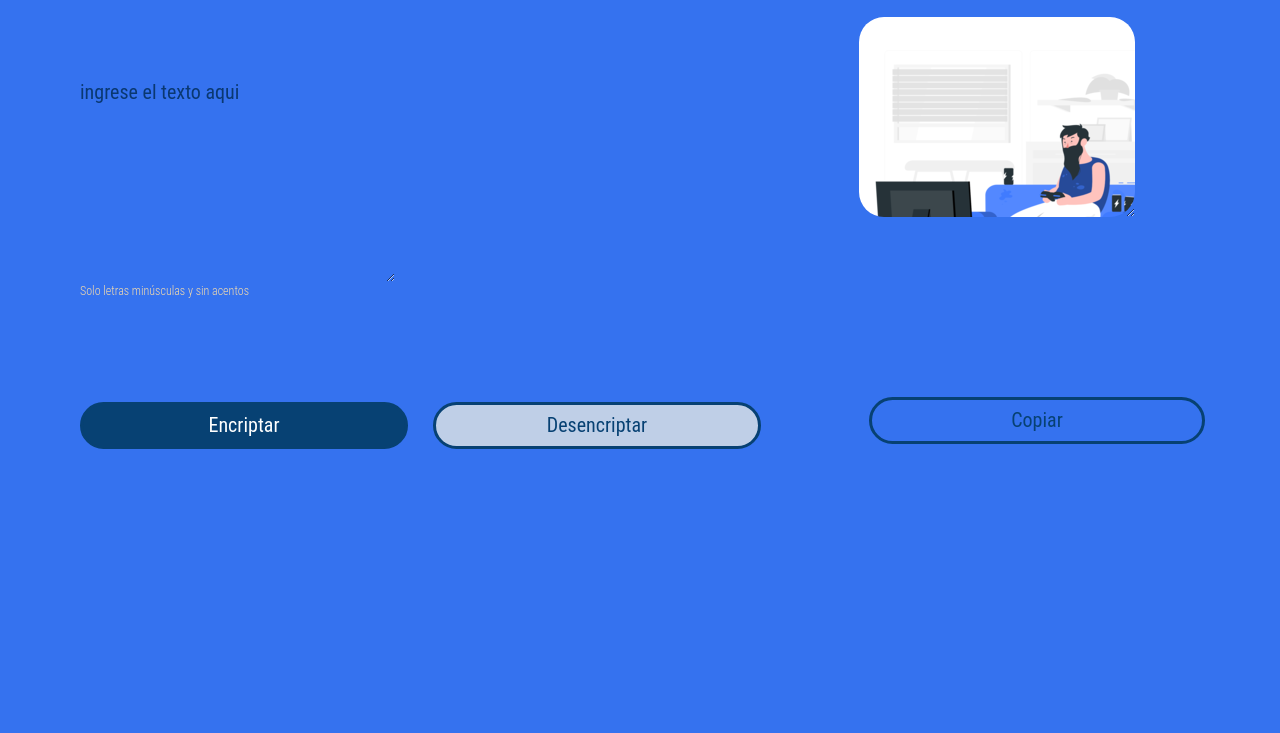
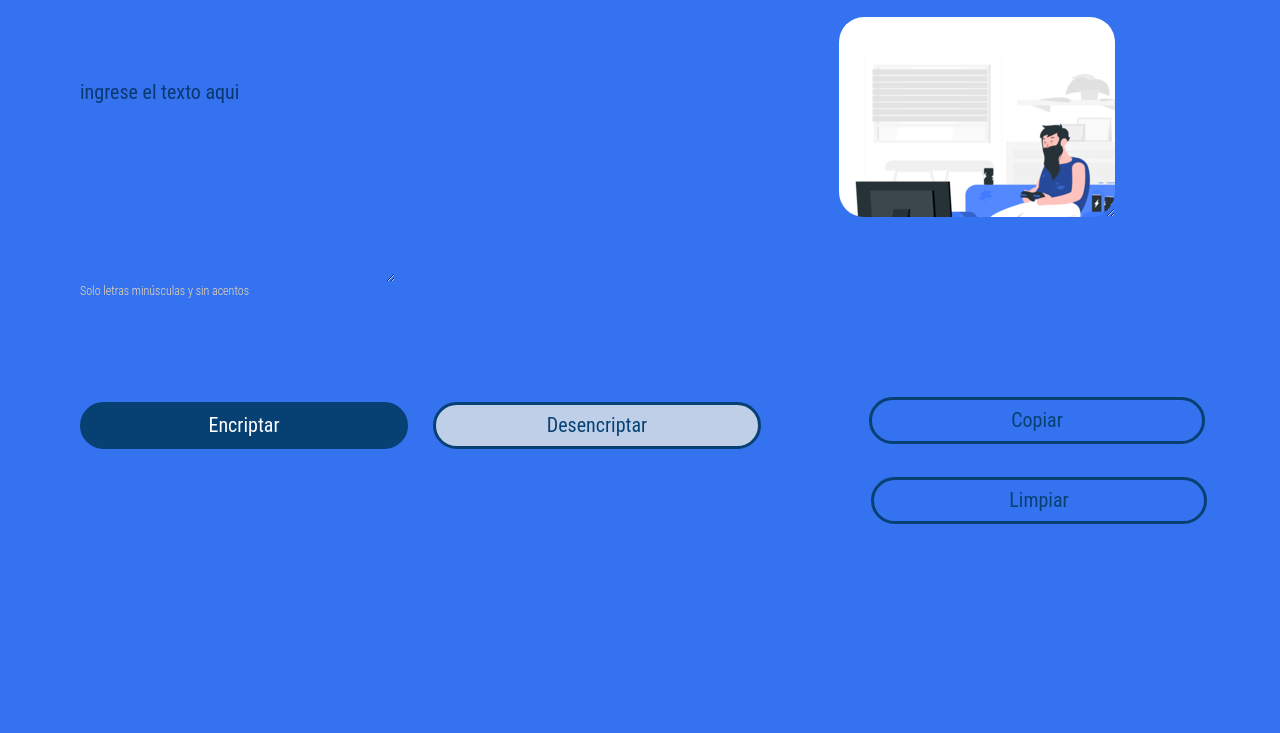
Before and after one commit to GaboEnr/Encriptador, a plain HTML site: page index.html in a window 1280 px wide. Shown: the part 67-800 px from the top of the page. Drawn offline with Linux system fonts and the light colour scheme.

Commit message:
agregando boton de limpiar texto

```diff
--- a/assets/styles.css
+++ b/assets/styles.css
@@ -41,7 +41,7 @@ main{
     border: none;
     border-radius: 25px;
     color: #0a3871;
-    margin-left: 98px;
+    margin-left: 78px;
     margin-top: 20px;
     padding-left: 20px;
     position: fixed;
@@ -104,7 +104,25 @@ main{
     font-family: "Roboto Condensed", sans-serif;
 }
 
+.limpiar-texto{
+    color: #074173;
+    border-radius: 24px;
+    border: 3px solid #074173;
+    cursor: pointer;
+    height: 47px;
+    margin-right: 150px;
+    margin-left: 110px;
+    margin-top: 480px;
+    position: absolute;
+    width: 336px;
+    font-family: "Roboto Condensed", sans-serif;
+}
+
 .boton-copiar:hover{
+    background-color: #A7E6FF;
+}
+
+.limpiar-texto:hover{
     background-color: #A7E6FF;
 }
 
--- a/index.html
+++ b/index.html
@@ -32,6 +32,7 @@
             <textarea class="segunda__seccion" cols="20" rows="10"></textarea>
             <div>
                 <button class="boton-copiar" onclick="copiarTexto()">Copiar</button>
+                <button class="limpiar-texto" onclick="limpiarTexto()">Limpiar</button>
             </div>
         </section>
 
--- a/script.js
+++ b/script.js
@@ -1,5 +1,6 @@
 const textArea = document.querySelector(".text-area");
 const segunda__seccion = document.querySelector(".segunda__seccion");
+
 
 function btnEncriptar(){
     const textoEncriptado = encriptar(textArea.value)
@@ -19,6 +20,11 @@ function copiarTexto(){
     copiar.select();
     navigator.clipboard.writeText(copiar.value);
     alert("texto copiado")
+}
+
+function limpiarTexto(){
+    document.querySelector('.text-area').value = '';
+    document.querySelector('.segunda__seccion').value = '';
 }
 
 function encriptar(stringEncriptada){
```
